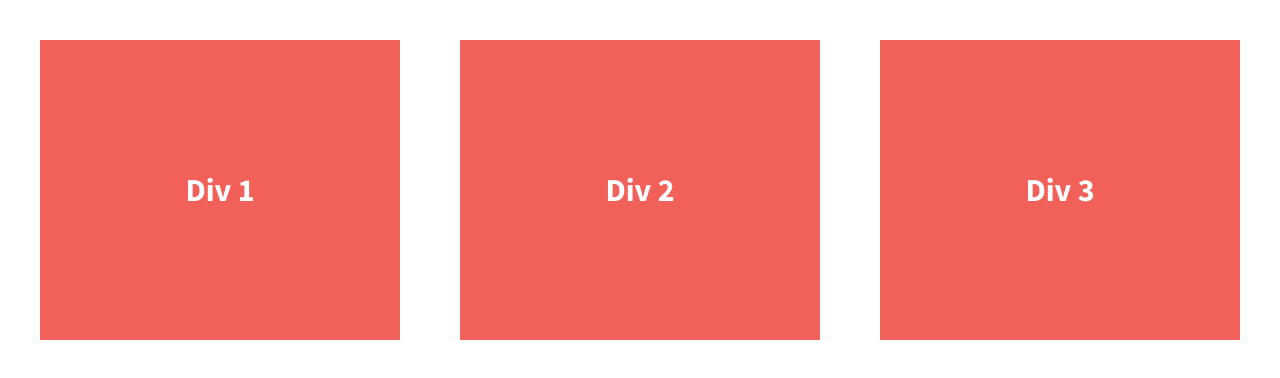
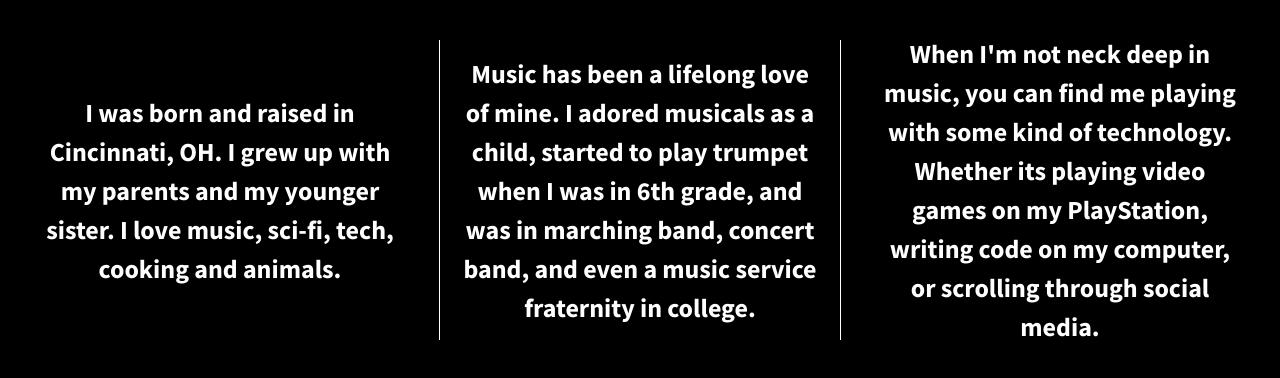
Before and after one commit to wickerkm/div-flex-starter, a plain HTML site: page index.html in a window 1280 px wide. Drawn offline with nearby package versions, Linux system fonts and the light colour scheme.

Commit message:
edits to index and css

```diff
--- a/css/main.css
+++ b/css/main.css
@@ -97,7 +97,7 @@ textarea {
 
 
 html {
-  background-color: #fff;
+  background-color: #000000;
   height: 100%;
 }
 
@@ -119,15 +119,21 @@ body {
   /*give the divs a width of 30%, add display:flex, set justify-content and align-items to center*/
   color: #fff;
   line-height: 1.5em;
-  font-size: 1.6em;
-  background-color: #f16059;
+  font-size: 1.3em;
   height: 300px;
   width: 30%;
   display: flex;
   justify-content: center;
   align-items: center;
+  text-align: center;
 }
 
+.div-2 {
+  border-left: solid 1px #ffffff;
+  border-right: solid 1px #ffffff;
+  padding-left: 20px;
+  padding-right: 20px;
+}
 
 
 
--- a/index.html
+++ b/index.html
@@ -23,13 +23,13 @@
 
         <section class="wrapper">
             <div class="div-1">
-                Div 1
+                I was born and raised in Cincinnati, OH. I grew up with my parents and my younger sister. I love music, sci-fi, tech, cooking and animals.
             </div>
             <div class="div-2">
-                Div 2
+                Music has been a lifelong love of mine. I adored musicals as a child, started to play trumpet when I was in 6th grade, and was in marching band, concert band, and even a music service fraternity in college.
             </div>
             <div class="div-3">
-                Div 3
+                When I'm not neck deep in music, you can find me playing with some kind of technology. Whether its playing video games on my PlayStation, writing code on my computer, or scrolling through social media.
             </div>
         </section>
 
```
